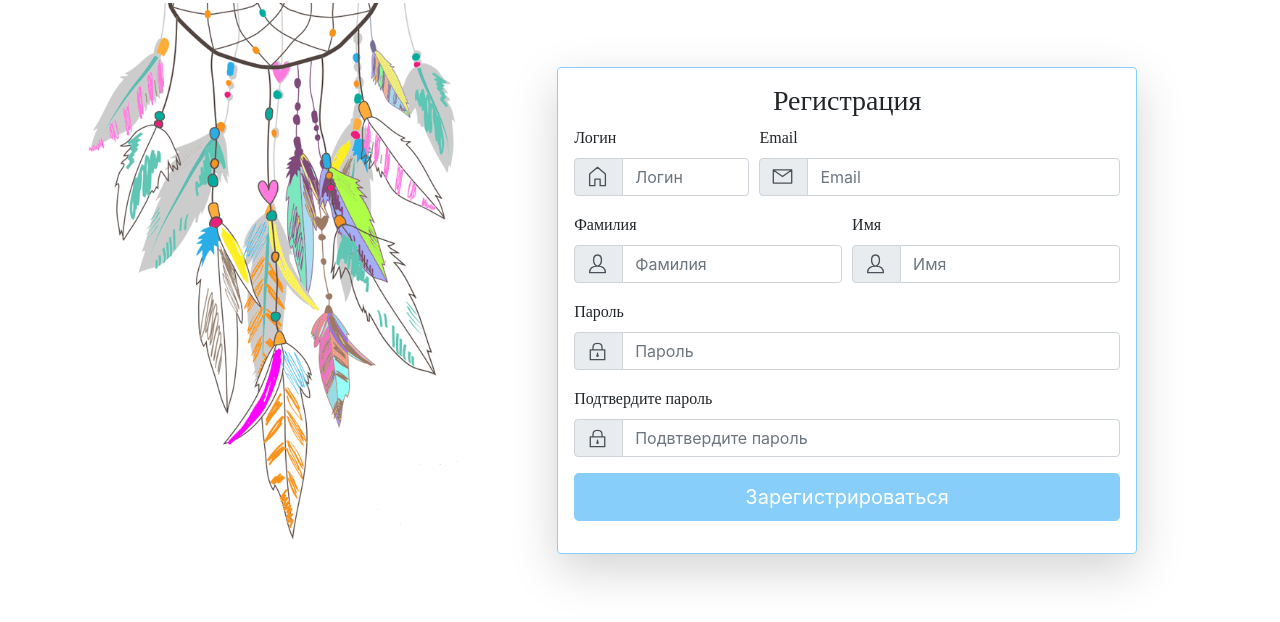
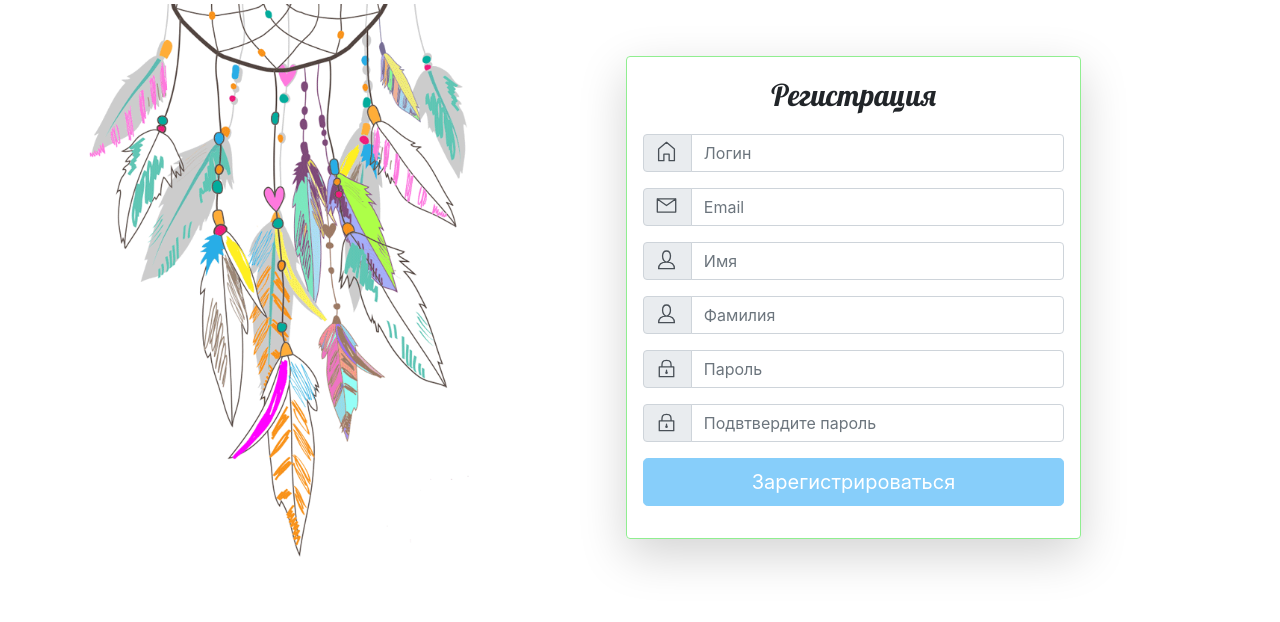
Before and after one commit to IOBratkova/webproject, a PHP site: page /registration.html in a window 1280 px wide. Shown: the top 622 px of the page. Run offline with PHP 8.4, Linux system fonts and the light colour scheme; some libraries are stand-ins or nearby versions.

Commit message:
доработана форма регистрации

```diff
--- a/madehandmade/registration.html
+++ b/madehandmade/registration.html
@@ -2,22 +2,26 @@
 <html lang="en">
 <head>
     <meta charset="UTF-8">
-    <title>Авторизация</title>
+    <title>made handmade</title>
     <meta name="viewport" content="width=device-width, initial-scale=1, shrink-to-fit=no">
     <link rel="stylesheet" href="https://stackpath.bootstrapcdn.com/bootstrap/4.3.1/css/bootstrap.min.css" integrity="sha384-ggOyR0iXCbMQv3Xipma34MD+dH/1fQ784/j6cY/iJTQUOhcWr7x9JvoRxT2MZw1T" crossorigin="anonymous">
     <link rel="stylesheet" href= "static/css/registration.css">
+    <link href="https://fonts.googleapis.com/css?family=Lobster&display=swap" rel="stylesheet">
 </head>
 <body class="body">
 
 <!-- ls2, -->
     <img src="static/ls4.png" align="left" class="registration-img">
     <div class="container">
-        <div class="row justify-content-center align-items-center h-100" style="margin-top: 6%">
-            <form class="border border-primary  shadow-lg rounded p-3 col-md-10">
-                <h3 class="registration-text">Регистрация</h3>
+        <div class="row registration-row justify-content-center align-items-center h-100" >
+            <form class="border border-primary  shadow-lg rounded p-3 col-md-8">
+
+               <div align="center" style="margin-bottom: 1rem">
+                   <span style="font-family:Lobster, cursive; Font-size:30px;" >Регистрация </span>
+               </div>
+
                 <div class="form-row">
-                    <div class="form-group col-md-4 col-sm-4">
-                        <label>Логин</label>
+                    <div class="form-group col-md-12 col-sm-4">
                         <div class="input-group">
                             <div class="input-group-prepend">
                     <span class="input-group-text" id="basic-addon2">
@@ -29,9 +33,10 @@
                             <input type="text" class="form-control" placeholder="Логин" aria-label="Логин" aria-describedby="basic-addon2">
                         </div>
                     </div>
+                </div>
 
-                    <div class="form-group col-md-8 col-sm-4">
-                        <label>Email</label>
+                <div class="form-row">
+                    <div class="form-group col-md-12 col-sm-4">
                         <div class="input-group">
                             <div class="input-group-prepend">
                     <span class="input-group-text" id="basic-addon1">
@@ -46,8 +51,23 @@
                 </div>
 
                 <div class="form-row">
-                    <div class="form-group col-md-6">
-                        <label>Фамилия</label>
+                    <div class="form-group col-md-12">
+                        <div class="input-group">
+                            <div class="input-group-prepend">
+                    <span class="input-group-text" id="basic-addon4">
+                       <svg id="i-user" xmlns="http://www.w3.org/2000/svg" viewBox="0 0 35 35" width="23" height="23" fill="none" stroke="currentcolor" stroke-linecap="round" stroke-linejoin="round" stroke-width="2">
+                            <path d="M22 11 C22 16 19 20 16 20 13 20 10 16 10 11 10 6 12 3 16 3 20 3 22 6 22 11 Z M4 30 L28 30 C28 21 22 20 16 20 10 20 4 21 4 30 Z" />
+                        </svg>
+                    </span>
+                            </div>
+                            <input type="text" class="form-control" placeholder="Имя" aria-label="FirstName" aria-describedby="basic-addon4">
+                        </div>
+                    </div>
+
+                </div>
+
+                <div class="form-row">
+                    <div class="form-group col-md-12">
                         <div class="input-group">
                             <div class="input-group-prepend">
                     <span class="input-group-text" id="basic-addon3">
@@ -59,25 +79,10 @@
                             <input type="text" class="form-control" placeholder="Фамилия" aria-label="LastName" aria-describedby="basic-addon3">
                         </div>
                     </div>
-
-                    <div class="form-group col-md-6">
-                        <label>Имя</label>
-                        <div class="input-group">
-                            <div class="input-group-prepend">
-                    <span class="input-group-text" id="basic-addon4">
-                       <svg id="i-user" xmlns="http://www.w3.org/2000/svg" viewBox="0 0 35 35" width="23" height="23" fill="none" stroke="currentcolor" stroke-linecap="round" stroke-linejoin="round" stroke-width="2">
-                            <path d="M22 11 C22 16 19 20 16 20 13 20 10 16 10 11 10 6 12 3 16 3 20 3 22 6 22 11 Z M4 30 L28 30 C28 21 22 20 16 20 10 20 4 21 4 30 Z" />
-                        </svg>
-                    </span>
-                            </div>
-                            <input type="text" class="form-control" placeholder="Имя" aria-label="FirstName" aria-describedby="basic-addon4">
-                        </div>
-                    </div>
                 </div>
 
                 <div class="form-row">
                     <div class="form-group col-md-12">
-                        <label>Пароль</label>
                         <div class="input-group">
                             <div class="input-group-prepend">
                     <span class="input-group-text" id="basic-addon5">
@@ -94,7 +99,6 @@
 
                 <div class="form-row">
                     <div class="form-group col-md-12">
-                        <label>Подтвердите пароль</label>
                         <div class="input-group">
                             <div class="input-group-prepend">
                             <span class="input-group-text" id="basic-addon6">
--- a/madehandmade/static/css/registration.css
+++ b/madehandmade/static/css/registration.css
@@ -3,14 +3,19 @@
 }
 
 .border-primary{
-    border-color: #87CEFA !important;
+    border-color: lightgreen !important;
 }
 
 .registration-img{
-    margin-top: -5%;
+    margin-top: -4%;
     margin-left: 5%;
-    width: 34%;
-    height: 34%;
+    width: 35%;
+    height: 35%;
+}
+
+.row.registration-row{
+    margin-top: 5%;
+    margin-bottom: 3%;
 }
 
 .btn-primary {
@@ -21,7 +26,6 @@
 
 .registration-text{
     text-align: center;
-    font-family:"Century Schoolbook L";
 }
 
 label{
```
